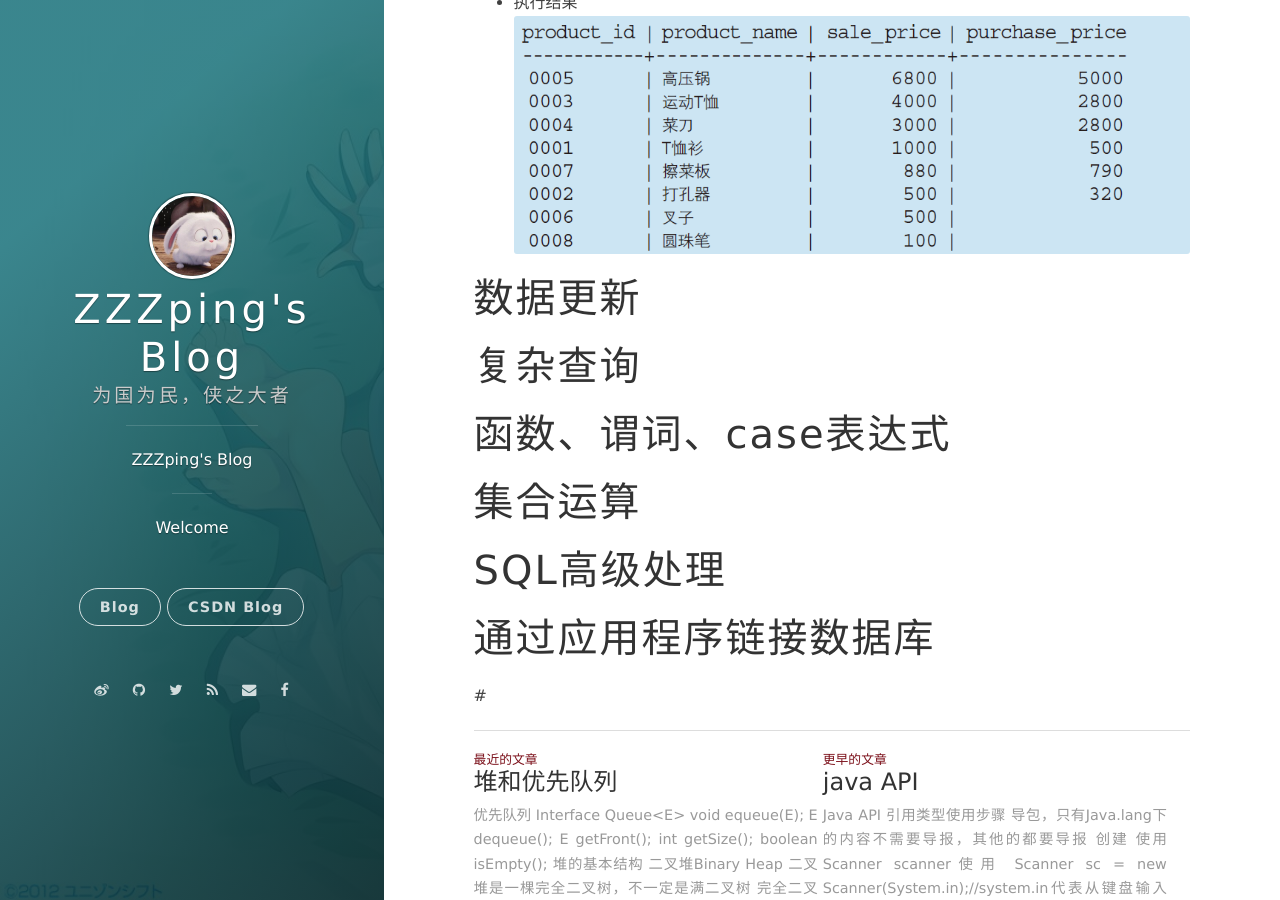
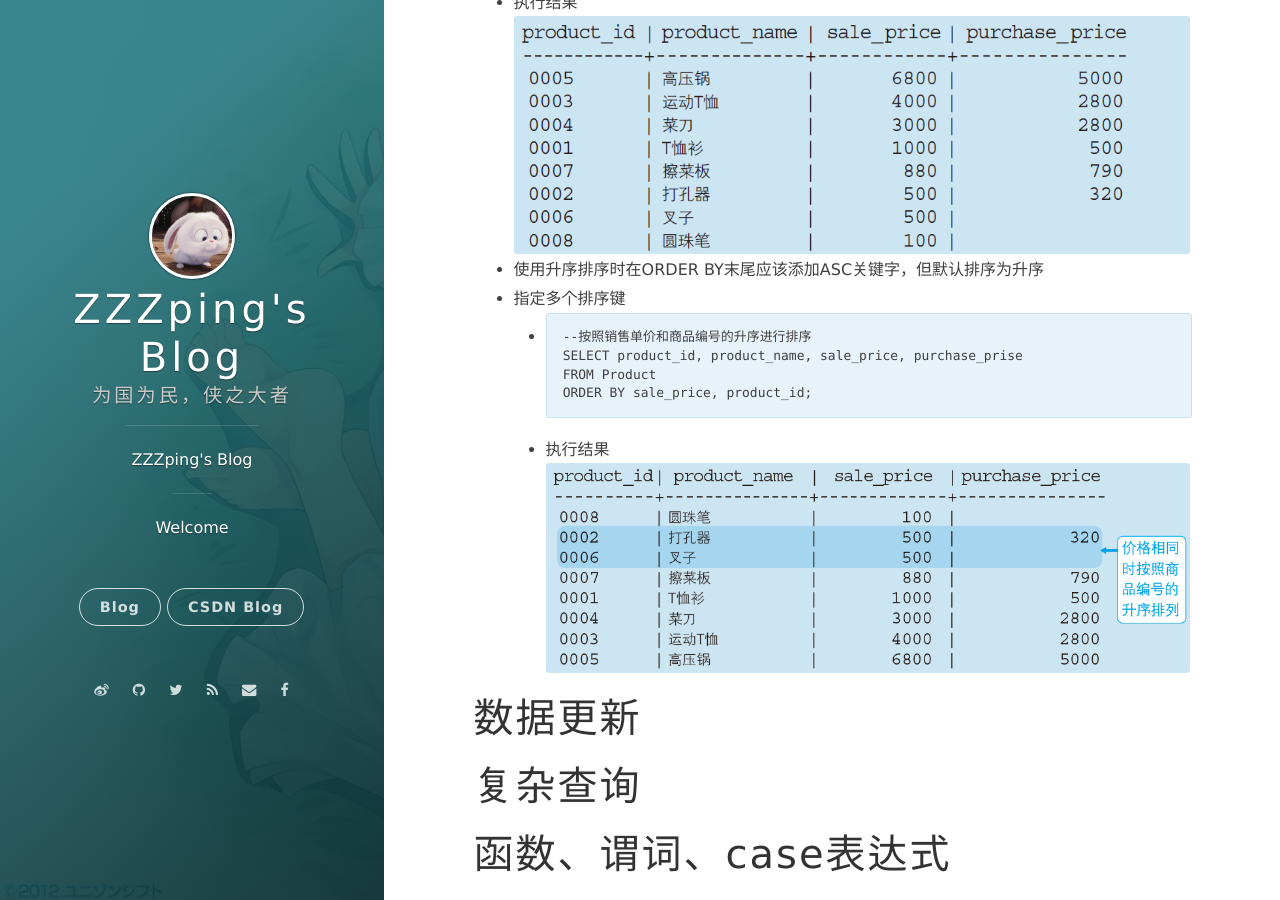
Before and after one commit to ZZZping/ZZZping.github.io, a Jekyll site: the page built from _posts/2020-03-30-SQL笔记.md, in a window 1280 px wide and 900 px high, scrolled down 4024 px. Built offline with Jekyll 4.4.1, drawn with Linux system fonts in a browser that asks for light colours; nearby versions of some CDN libraries; comment, search, counter and statistics services are not loaded.

Commit message:
ORDER_BY_MANY

````diff
--- a/_posts/2020-03-30-SQL笔记.md
+++ b/_posts/2020-03-30-SQL笔记.md
@@ -154,6 +154,17 @@ date: 2020-03-30 08:28:24.000000000 +09:00
    ```
    + 执行结果
    ![avatar](/assets/images/ORDER_BY_DESC.png)
+   + 使用升序排序时在ORDER BY末尾应该添加ASC关键字，但默认排序为升序
+   + 指定多个排序键
+      +
+      ```
+         --按照销售单价和商品编号的升序进行排序
+         SELECT product_id, product_name, sale_price, purchase_prise
+         FROM Product
+         ORDER BY sale_price, product_id;
+      ```
+      + 执行结果
+      ![avatar](/assets/images/ORDER_BY_MANY.png)
 
 # 数据更新
 
````
Also changed, not shown: assets/images/ORDER_BY_MANY.png (added), assets/images/ORDER_BY_NULL.png (added).
